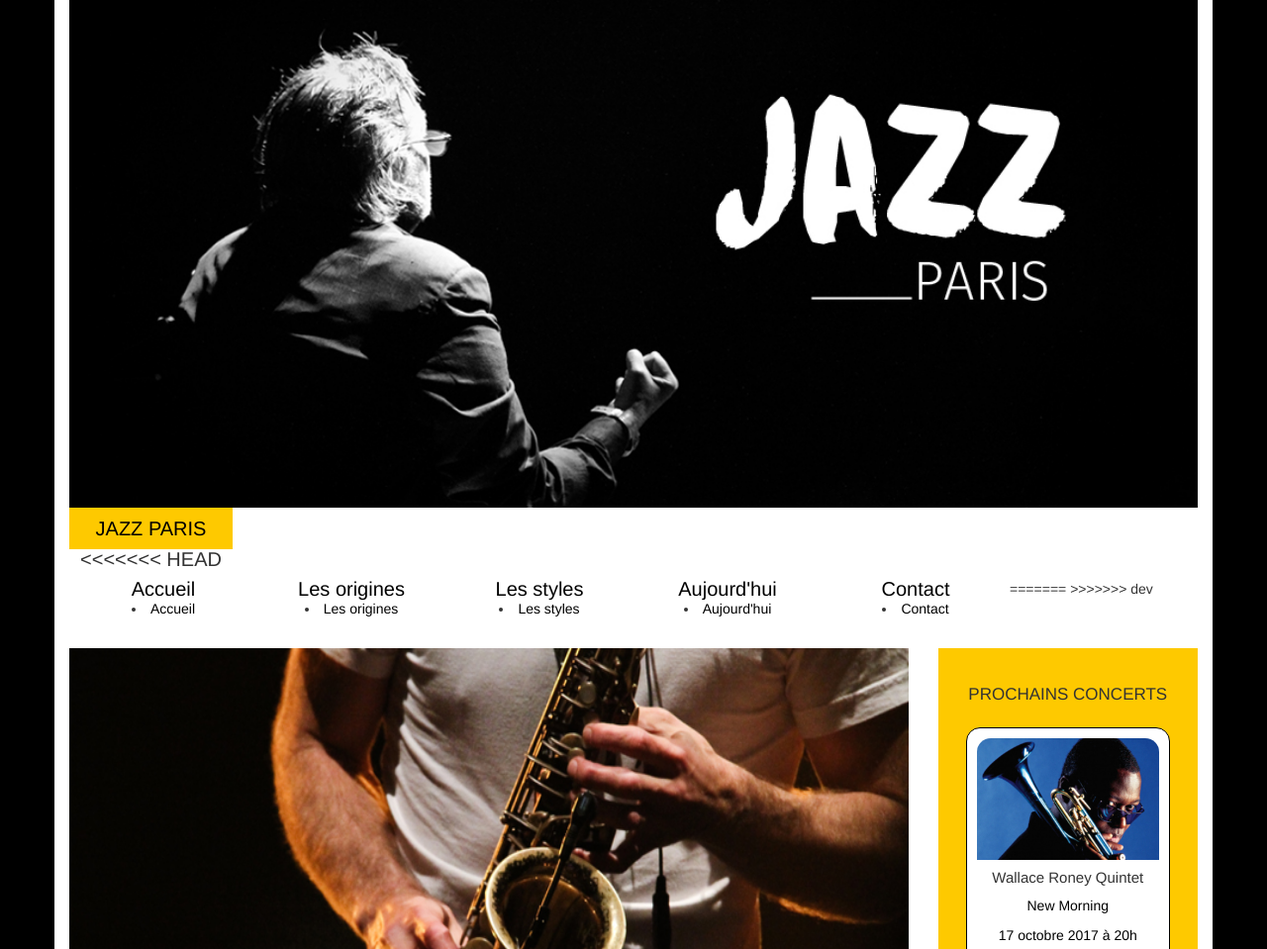
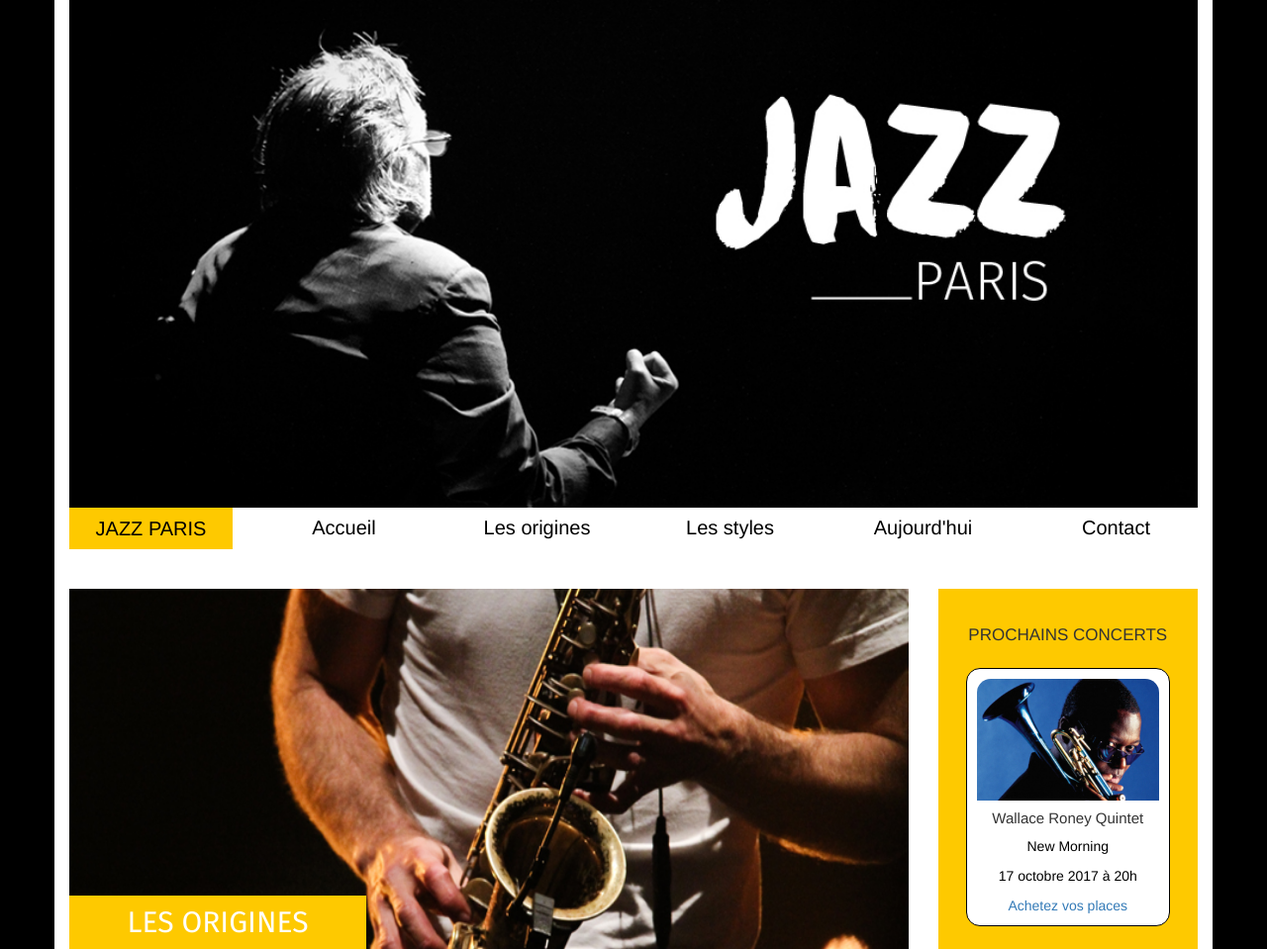
Before and after one commit to emelineap/jazz-paris, a PHP site: page /index.php in a window 1280 px wide. Shown: the top 959 px of the page at 99% size. Run offline with PHP 8.4, Linux system fonts and the light colour scheme; some libraries are stand-ins or nearby versions.

Commit message:
fix conflicts

```diff
--- a/includes/header.php
+++ b/includes/header.php
@@ -22,20 +22,7 @@ function ispageactive($currentpage)
 			<ul class="header-nav row">
 				<li class="col-xs-2 col-lg-2">
 					<h1><a href="index.php">JAZZ PARIS</a></h1>
-<<<<<<< HEAD
-				</div>
-				<ul>
 
-					<li><a class="col-offset-2 col-xs-2 col-lg-2" href="index.php>">Accueil</a></li>
-					<li><a class="col-offset-4 col-xs-2 col-lg-2" href="origins.php">Les origines</a></li>
-					<li><a class="col-offset-6 col-xs-2 col-lg-2" href="styles.php">Les styles</a></li>
-					<li><a class="col-offset-8 col-xs-2 col-lg-2" href="today.php">Aujourd'hui</a></li>
-					<li><a class="col-offset-10 col-xs-2 col-lg-2" href="about.php">Contact</a></li>
-
-				</ul>
-			</nav>
-		</div>
-=======
 				</li>
 				<li class="col-offset-2 col-xs-2 col-lg-2 <?php echo ispageactive('index.php') ?>">
 					<a href="index.php">Accueil</a>
@@ -54,6 +41,5 @@ function ispageactive($currentpage)
 				</li>
 			</ul>
 		</nav>
->>>>>>> dev
 	</div>
 </header>
```
